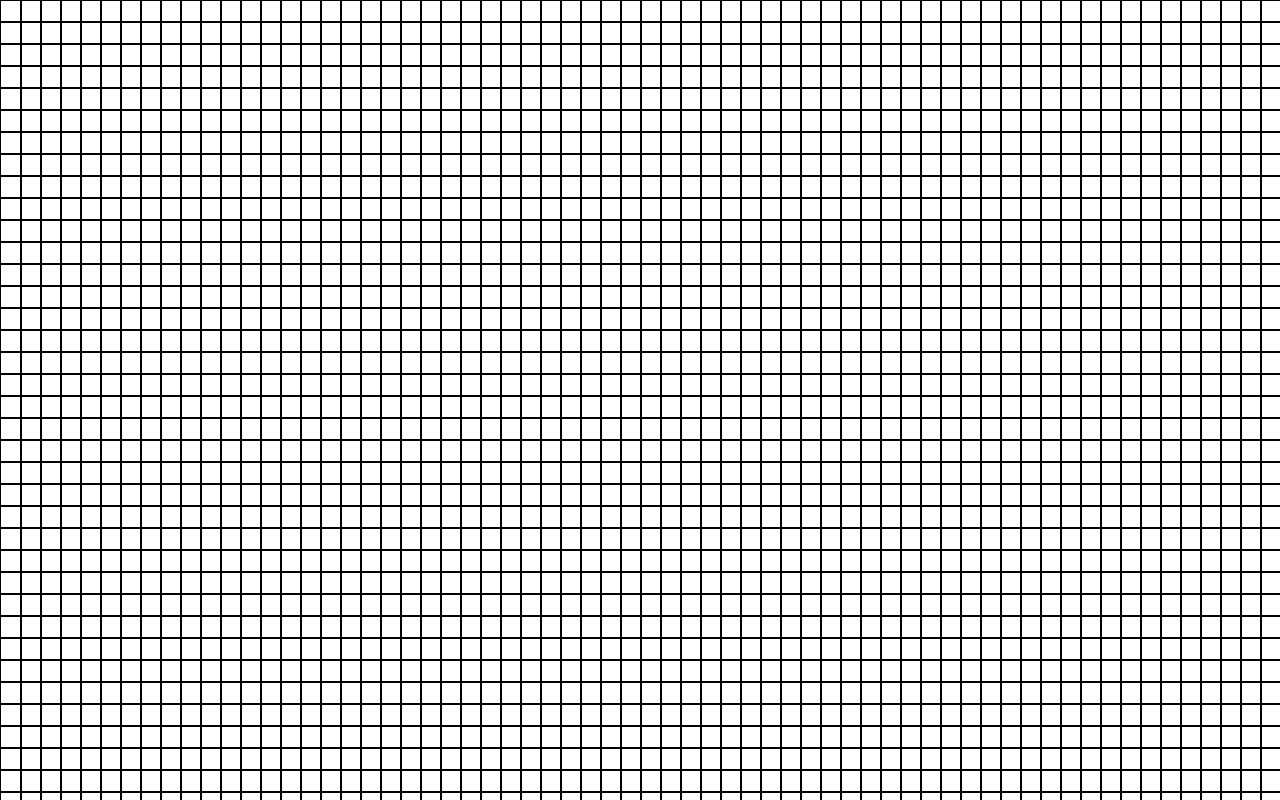
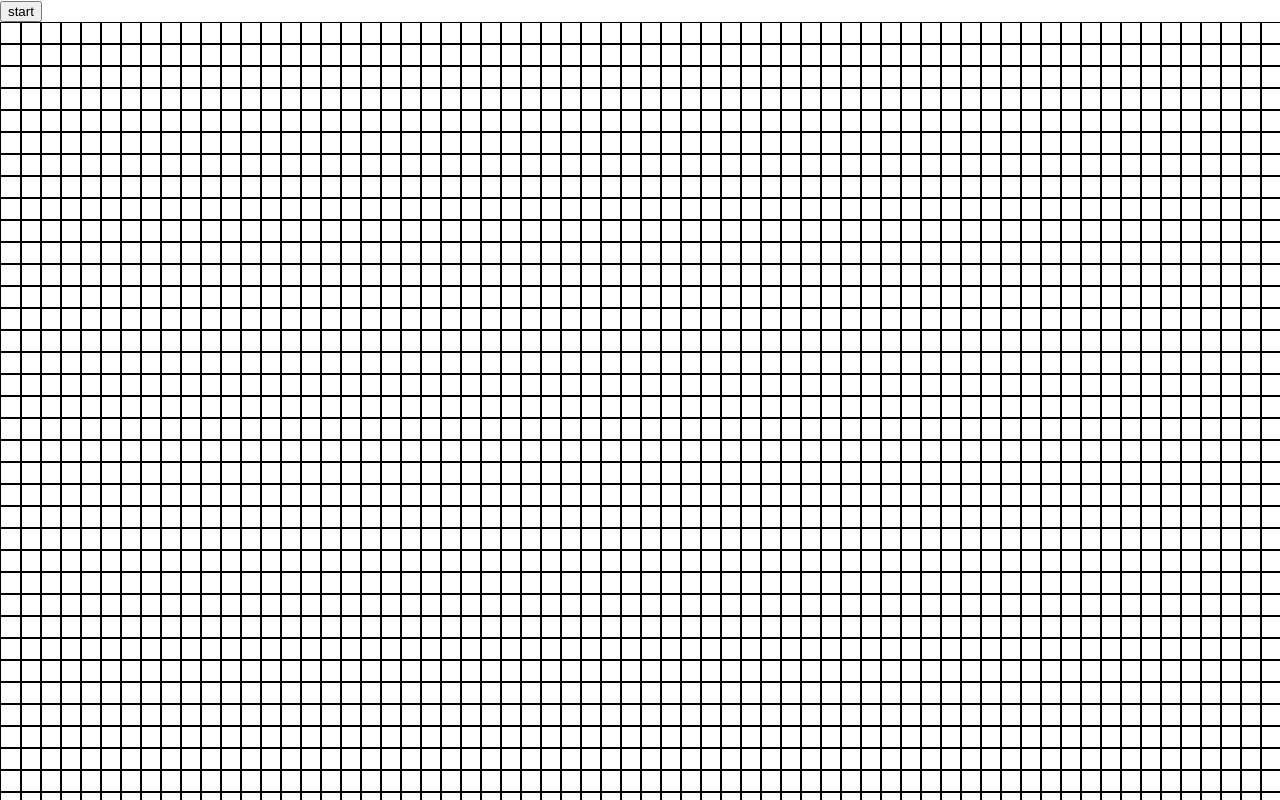
Before and after one commit to prnvbn/conway-game-of-life, a React (Create React App) app: page / in a window 1280 px wide. Shown: the top 800 px of the page. Built offline with nearby package versions, Linux system fonts and the light colour scheme.

Commit message:
REFACTOR abstract code into inner functions

```diff
--- a/src/App.tsx
+++ b/src/App.tsx
@@ -17,15 +17,18 @@ function App() {
   })
 
 
-  return (
-    <div
-      style={{
-        display: 'grid',
-        gridTemplateColumns: `repeat(${numCols}, 20px)`
-      }}>
-      {
-        grid.map((rows, i) =>
-          rows.map((col, j) => {
+  function updateCell(i: number, j: number): React.MouseEventHandler<HTMLDivElement> | undefined {
+    return () => {
+      const newGrid = produce(grid, gridCopy => {
+        gridCopy[i][j] = !grid[i][j];
+        return gridCopy;
+      });
+      setGrid(newGrid);
+    };
+  }
+
+  function mapGrid(): React.ReactNode {
+    return grid.map((rows, i) => rows.map((col, j) => {
       return <div
         key={`${i}-${j}`}
         style={{
@@ -34,19 +37,28 @@ function App() {
           backgroundColor: grid[i][j] ? '#6ee7b7' : undefined,
           border: 'solid 1px black'
         }}
-              onClick={() => {
-                const newGrid = produce(grid, gridCopy => {
-                  gridCopy[i][j] = !grid[i][j];
-                  return gridCopy
-                })
-                setGrid(newGrid)
-              }}
-            />
+        onClick={updateCell(i, j)} />;
     }
-          ))
+    ));
   }
-    </div >
+  return (
+    <>
+      <button>start</button>
+      <div
+        style={{
+          display: 'grid',
+          gridTemplateColumns: `repeat(${numCols}, 20px)`
+        }}>
+        {
+          mapGrid()
+        }
+      </div>
+    </>
   );
+
+
+
+
 }
 
 export default App;
```
Lines whose indentation alone changed are shown as unchanged.
